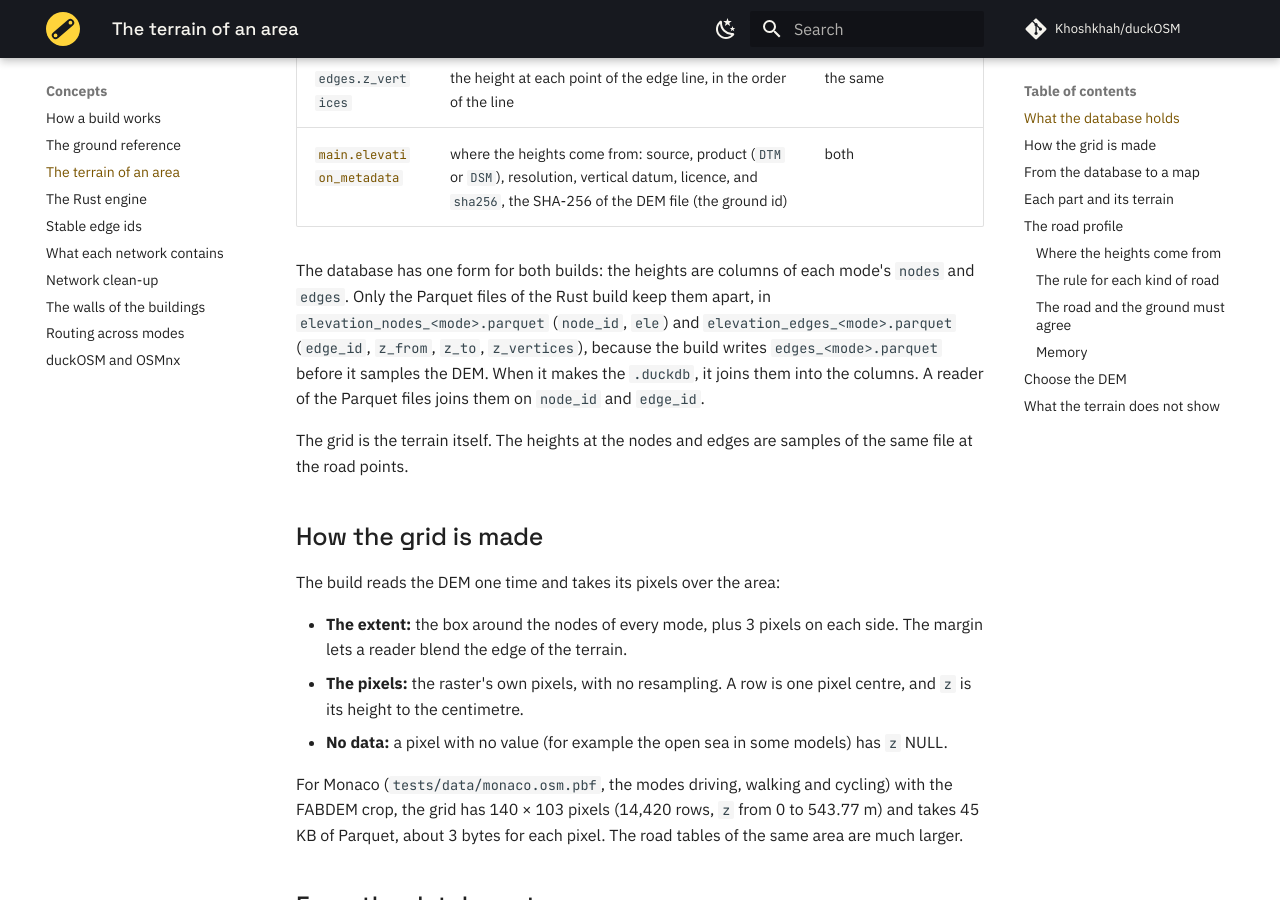
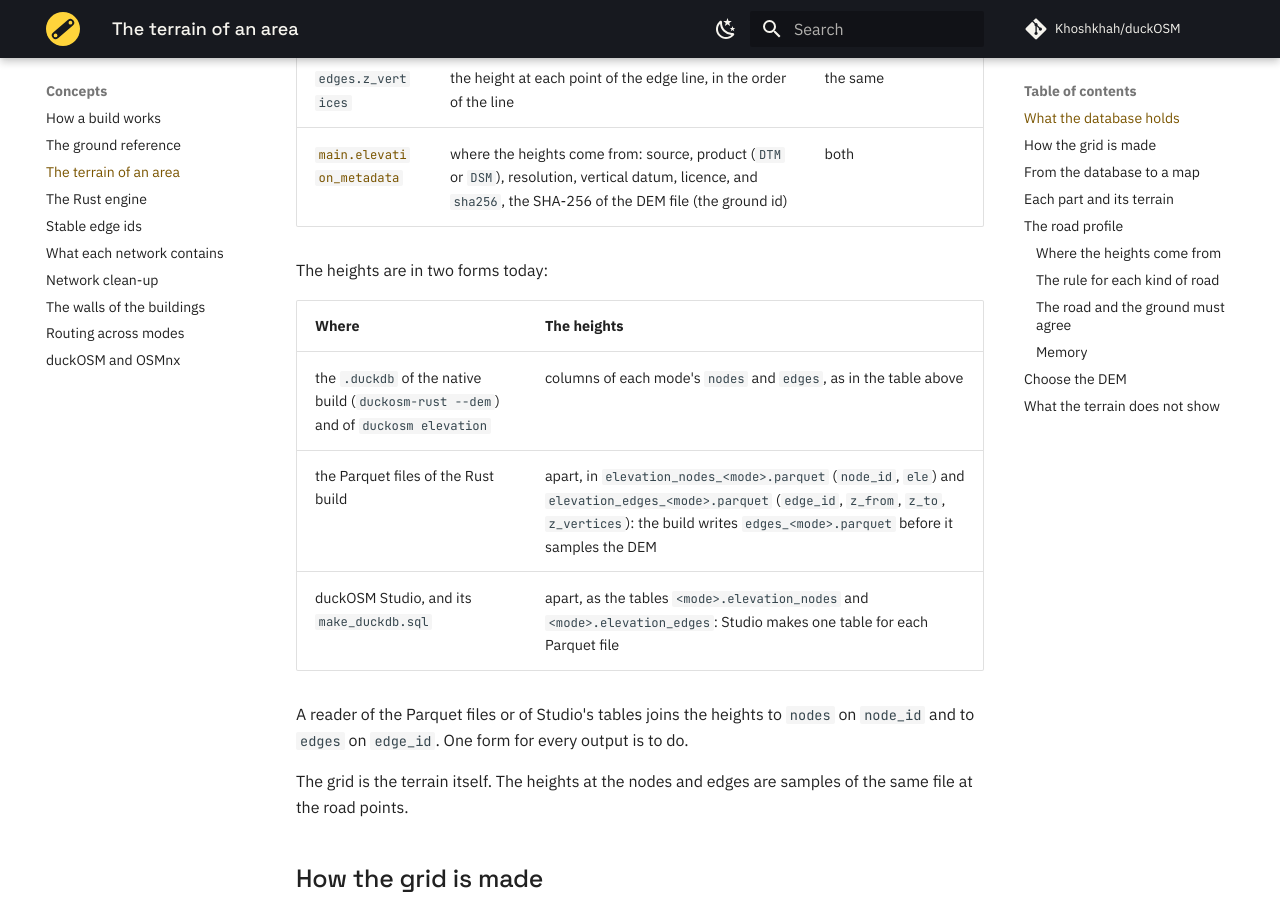
Before and after one commit to Khoshkhah/duckOSM, an MkDocs documentation site: the page built from docs/concepts/terrain.md, in a window 1280 px wide and 900 px high, scrolled down 1400 px. Built offline with MkDocs 1.6.1 and Material for MkDocs 9.7.7, drawn with Linux system fonts in a browser that asks for light colours; comment, search, counter and statistics services are not loaded; some of the changed text lies outside the part shown.

Commit message:
Docs: the heights have two forms today (columns, or apart in the Parquet files and in Studio)
The native .duckdb has the heights as columns of nodes and edges. The
Rust build's Parquet files keep them apart, and Studio makes one table
for each file, so Studio has <mode>.elevation_nodes and
<mode>.elevation_edges. PR 72 said there is one form; this corrects it.

Co-Authored-By: Claude Opus 5.5 <noreply@anthropic.com>

```diff
--- a/docs/concepts/terrain.md
+++ b/docs/concepts/terrain.md
@@ -22,10 +22,16 @@ This page tells what duckOSM stores, how the data goes to a map, and which choic
 | `edges.z_vertices` | the height at each point of the edge line, in the order of the line | the same |
 | [`main.elevation_metadata`](../reference/database.md#elevation_metadata) | where the heights come from: source, product (`DTM` or `DSM`), resolution, vertical datum, licence, and `sha256`, the SHA-256 of the DEM file (the ground id) | both |
 
-The database has one form for both builds: the heights are columns of each mode's `nodes` and `edges`. Only the Parquet files of
-the Rust build keep them apart, in `elevation_nodes_<mode>.parquet` (`node_id`, `ele`) and `elevation_edges_<mode>.parquet`
-(`edge_id`, `z_from`, `z_to`, `z_vertices`), because the build writes `edges_<mode>.parquet` before it samples the DEM. When it
-makes the `.duckdb`, it joins them into the columns. A reader of the Parquet files joins them on `node_id` and `edge_id`.
+The heights are in two forms today:
+
+| Where | The heights |
+|---|---|
+| the `.duckdb` of the native build (`duckosm-rust --dem`) and of `duckosm elevation` | columns of each mode's `nodes` and `edges`, as in the table above |
+| the Parquet files of the Rust build | apart, in `elevation_nodes_<mode>.parquet` (`node_id`, `ele`) and `elevation_edges_<mode>.parquet` (`edge_id`, `z_from`, `z_to`, `z_vertices`): the build writes `edges_<mode>.parquet` before it samples the DEM |
+| duckOSM Studio, and its `make_duckdb.sql` | apart, as the tables `<mode>.elevation_nodes` and `<mode>.elevation_edges`: Studio makes one table for each Parquet file |
+
+A reader of the Parquet files or of Studio's tables joins the heights to `nodes` on `node_id` and to `edges` on `edge_id`. One form
+for every output is to do.
 
 The grid is the terrain itself. The heights at the nodes and edges are samples of the same file at the road points.
 
@@ -78,7 +84,7 @@ State on 2026-11-10.
 | Part | Reads | Does | Writes or shows | State |
 |---|---|---|---|---|
 | **duckOSM build** (`duckosm-rust --dem`) | the DEM file (GeoTIFF, EPSG:4326, 32-bit floats) and its product, vertical datum and licence | reads the DEM one time; takes its pixels over the area and samples it at each node and at each point of each edge | `main.elevation_grid`, `nodes.ele`, `edges.z_from`, `z_to`, `z_vertices`, `main.elevation_metadata` with the ground id (`sha256`) | done |
-| **duckOSM Studio** (browser) | the DEM file that you select in the step "Ground"; the step sets its product, datum and licence from a catalog | the same Rust build, in WebAssembly | the same tables; the terrain file for its map (made by roadstyle's WebAssembly) | done (Studio PRs 137 and 138) |
+| **duckOSM Studio** (browser) | the DEM file that you select in the step "Ground"; the step sets its product, datum and licence from a catalog | the same Rust build, in WebAssembly | the same data; the heights as the tables `<mode>.elevation_nodes` and `<mode>.elevation_edges`, not as columns; the terrain file for its map (made by roadstyle's WebAssembly) | done (Studio PRs 137 and 138) |
 | **`duckosm elevation`** (Python) | a DEM file or a global source | samples the DEM at the nodes and the edge points | the same columns `ele`, `z_from`, `z_to`, `z_vertices`; no grid | done |
 | **SimReady** `import-elevation` | the heights at the road points (duckOSM) and the bridge groups | writes heights at stations along each carriageway, then fits the graded profile: straight grades and vertical curves | `sim.elevation_profile` (`dem_sample`, `graded`, `earthwork_m`: cut or fill) | done for Monaco (FABDEM) and Vancouver (1 m LiDAR); some height checks still fail where a junction meets a lane |
 | **SimReady** `gltf` adapter | `main.elevation_grid` and the graded profile | bends the ground to the roads (`terrain-conform`): the road's height across the roadway, a blend back to the DEM beside it | the conformed ground as a mesh in the GLB | on SimReady `main`; the conformed ground is not yet a grid that other projects read |
```
